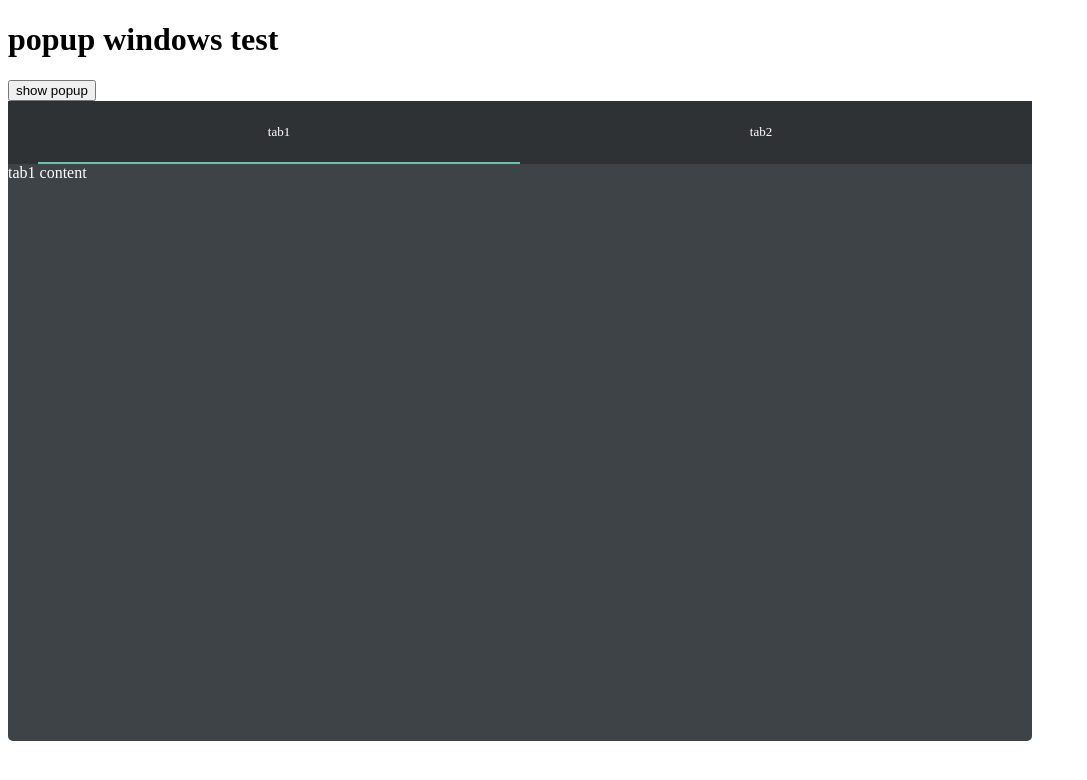
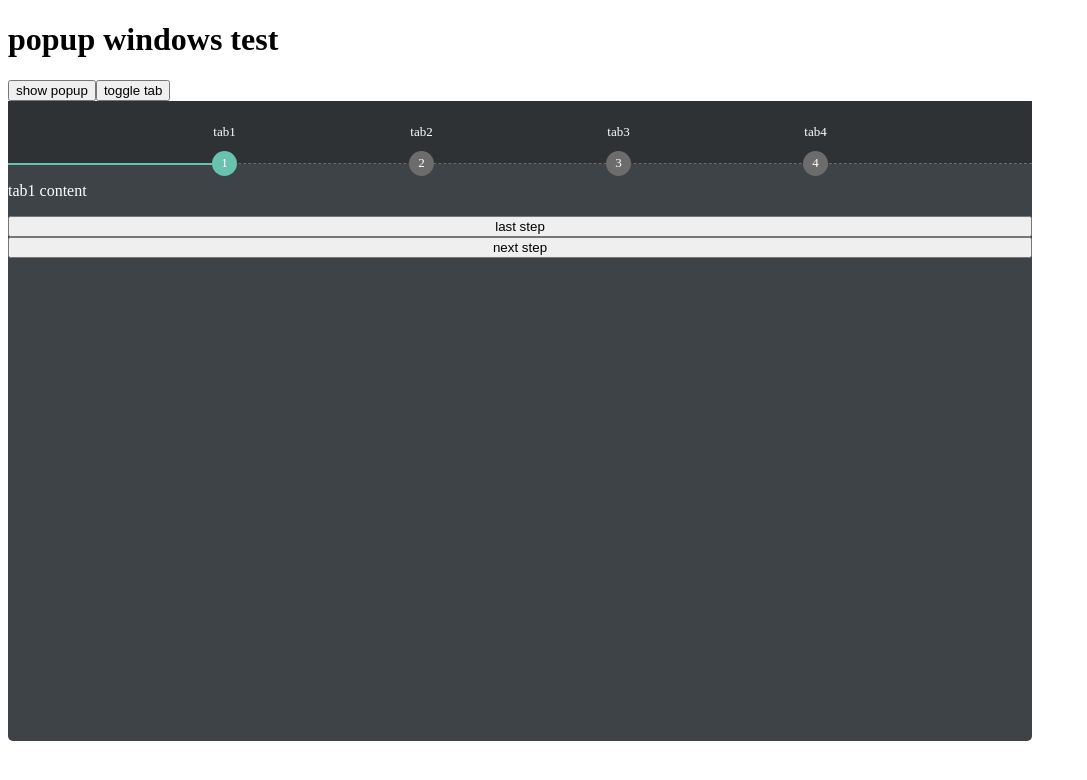
Before and after one commit to qq076qq076/popup-window, an Angular app: page / in a window 1280 px wide. Shown: the top 780 px of the page, without its empty margins (0-1087 px from the left). Built offline with nearby package versions, Linux system fonts and the light colour scheme.

Commit message:
增加步驟分頁元件

```diff
--- a/src/app/app.component.html
+++ b/src/app/app.component.html
@@ -1,10 +1,36 @@
 <div>
   <h1> popup windows test</h1>
   <button (click)="showPopup()">show popup</button>
+  <button (click)="showTab = !showTab">toggle tab</button>
 </div>
-<div class="tab-area">
+<div class="tab-area"
+     *ngIf="showTab">
   <app-tab (changeTab)="changeTab($event)">
     <app-tab-item label="tab1">tab1 content</app-tab-item>
     <app-tab-item label="tab2">tab2 content</app-tab-item>
   </app-tab>
 </div>
+<div class="tab-area">
+  <app-step-tab (changeTab)="changeTab($event)" #stepTab>
+    <app-tab-item label="tab1">
+      <p> tab1 content</p>
+      <button (click)="lastStep()">last step</button>
+      <button (click)="nextStep()">next step</button>
+    </app-tab-item>
+    <app-tab-item label="tab2">
+      <p> tab2 content</p>
+      <button (click)="lastStep()">last step</button>
+      <button (click)="nextStep()">next step</button>
+    </app-tab-item>
+    <app-tab-item label="tab3">
+      <p> tab3 content</p>
+      <button (click)="lastStep()">last step</button>
+      <button (click)="nextStep()">next step</button>
+    </app-tab-item>
+    <app-tab-item label="tab4">
+      <p> tab4 content</p>
+      <button (click)="lastStep()">last step</button>
+      <button (click)="nextStep()">next step</button>
+    </app-tab-item>
+  </app-step-tab>
+</div>
--- a/src/app/app.component.ts
+++ b/src/app/app.component.ts
@@ -1,6 +1,7 @@
-import { Component, ComponentRef } from '@angular/core';
+import { Component, ComponentRef, ContentChild, ViewChild } from '@angular/core';
 import { PopupService } from './popup-window/popup.service';
 import { ShowContentComponent } from './show-content/show-content.component';
+import { StepTabComponent } from './step-tab/step-tab.component';
 
 @Component({
   selector: 'app-root',
@@ -12,16 +13,26 @@ export class AppComponent {
   comRef: ComponentRef<any>;
   titleList: string[] = ['表單設定', '題目編輯'];
   tab: string = this.titleList[0];
+  showTab = false;
+  @ViewChild('stepTab', { static: true }) stepTab: StepTabComponent;
 
   constructor(
     private popupService: PopupService
   ) { }
 
+  ngAfterContentInit(): void {
+    //Called after ngOnInit when the component's or directive's content has been initialized.
+    //Add 'implements AfterContentInit' to the class.
+    console.log(this.stepTab)
+  }
+
   showPopup() {
     this.comRef = this.popupService.open(
       ShowContentComponent,
-      () => { this.close(); },
-      { message: 'here is message' });
+      {
+        message: 'here is message',
+        close: this.close.bind(this)
+      });
   }
 
   close() {
@@ -35,4 +46,11 @@ export class AppComponent {
   console() {
     console.log('click')
   }
+
+  lastStep() {
+    this.stepTab.lastStep();
+  }
+  nextStep() {
+    this.stepTab.nextStep();
+  }
 }
--- a/src/app/app.module.ts
+++ b/src/app/app.module.ts
@@ -20,7 +20,7 @@ import { TabItemComponent } from './tab/tab-item/tab-item.component';
   ],
   imports: [
     BrowserModule,
-    BrowserAnimationsModule
+    BrowserAnimationsModule,
   ],
   entryComponents: [
     ShowContentComponent,
--- a/src/app/popup-window/overlay/overlay.component.ts
+++ b/src/app/popup-window/overlay/overlay.component.ts
@@ -13,7 +13,7 @@ import {
   ComponentRef
 } from '@angular/core';
 import { fadeInDown } from './popup-animation';
-import { Popup } from '../popup.service';
+import { Popup, PopupSetting } from '../popup.service';
 
 @Component({
   selector: 'app-overlay',
@@ -33,7 +33,7 @@ export class OverlayComponent {
     private injector: Injector,
   ) { }
 
-  createComponent(component: Type<Popup>, closeEvent: () => void, data?) {
+  createComponent(component: Type<Popup>, data: PopupSetting) {
     const factory = this.componentFactoryResolver.resolveComponentFactory(component);
     this.injectComponentRef = factory.create(this.injector);
     this.injectComponentRef.instance.data = data;
--- a/src/app/popup-window/popup.service.ts
+++ b/src/app/popup-window/popup.service.ts
@@ -12,6 +12,13 @@ import { OverlayComponent } from './overlay/overlay.component';
 export interface Popup {
   close: () => void;
   data: any;
+}
+
+export interface PopupSetting {
+  style?;
+  title?;
+  close?: () => void;
+  [propname: string]: any;
 }
 
 @Injectable({
@@ -29,14 +36,11 @@ export class PopupService {
     componentRef.destroy();
   }
 
-  open(component: Type<any>, closeEvent: () => void, data?) {
+  open(component: Type<any>, data: PopupSetting) {
     const factory = this.componentFactoryResolver.resolveComponentFactory(OverlayComponent);
     const overlayRef = factory.create(this.injector);
-    const bindData = {
-      ...data,
-      close: closeEvent,
-    };
-    overlayRef.instance.createComponent(component, closeEvent, bindData);
+    data.close = data.close || this.close.bind(this, overlayRef);
+    overlayRef.instance.createComponent(component, data);
     this.applicationRef.attachView(overlayRef.hostView);
     const { nativeElement } = overlayRef.location;
     document.body.appendChild(nativeElement);
--- a/src/app/step-tab/step-tab.component.css
+++ b/src/app/step-tab/step-tab.component.css
@@ -1,8 +1,57 @@
 :host {
+  width: 100%;
+  display: flex;
+  flex-direction: column;
+  color: #ffffff;
+}
+
+.tab-area {
+  display: flex;
+  height: 63px;
+  background-color: #2f3235;
+  box-sizing: border-box;
   padding: 0 118px;
-  height: 63px;
   width: 100%;
   border-bottom: 1px dashed #6c6c6c;
-  background-color: #2f3235;
+}
+
+.tab {
+  flex: 1;
   display: flex;
+  font-size: 13px;
+  align-items: center;
+  justify-content: center;
+  position: relative;
+  position: relative;
 }
+
+.tab.pointer{
+  cursor: pointer;
+}
+
+.tab::after {
+  content: attr(index);
+  display: flex;
+  align-items: center;
+  justify-content: center;
+  border-radius: 50%;
+  height: 25px;
+  width: 25px;
+  position: absolute;
+  bottom: -13px;
+  transition: all .3s ease;
+  background-color: rgb(104, 194, 174);
+  z-index: 999;
+}
+
+.tab.active~.tab::after{
+  background-color: rgb(108, 108, 108);
+}
+
+.progress {
+  height: 2px;
+  background: #68c2ae;
+  position: relative;
+  top: -1px;
+  transition: all .3s ease;
+}
--- a/src/app/step-tab/step-tab.component.html
+++ b/src/app/step-tab/step-tab.component.html
@@ -1 +1,13 @@
-<p>step-tab works!</p>
+<div class="tab-area">
+  <div class="tab"
+       *ngFor="let tab of tabItemList;let step = index"
+       [attr.index]="step+1"
+       [ngClass]="{'active': showTab == tab,'pointer':readyStep >= step}"
+       (click)="readyStep >= step && setCurrentTab(tab)">
+    {{tab.label}}
+  </div>
+</div>
+<div class="progress"
+     [style.width]="getwidth()"></div>
+
+<ng-template *ngTemplateOutlet="showTab.templateRef"></ng-template>
--- a/src/app/step-tab/step-tab.component.ts
+++ b/src/app/step-tab/step-tab.component.ts
@@ -1,15 +1,63 @@
-import { Component, OnInit } from '@angular/core';
+import { Component, ContentChildren, Output, EventEmitter, AfterContentInit, QueryList, Input } from '@angular/core';
+import { TabItemComponent } from '../tab/tab-item/tab-item.component';
+import { ChangeParam } from '../tab/tab.component';
+import { DomSanitizer } from '@angular/platform-browser';
 
 @Component({
   selector: 'app-step-tab',
   templateUrl: './step-tab.component.html',
   styleUrls: ['./step-tab.component.css']
 })
-export class StepTabComponent implements OnInit {
+export class StepTabComponent implements AfterContentInit {
+  // 切換tab時觸發 回傳要切換過去的tab的label
+  @Output() changeTab = new EventEmitter<ChangeParam>();
+  @ContentChildren(TabItemComponent) tabItemList: QueryList<TabItemComponent>;
+  @Input() tabPadding = 133;
+  // labelList: string[] = [];
+  showTab: TabItemComponent;
+  // step 從0開始
+  readyStep = 0;
+  constructor(private domSanitizer: DomSanitizer) { }
 
-  constructor() { }
-
-  ngOnInit() {
+  lastStep() {
+    const step = this.getTabIndexByLabel(this.showTab);
+    if (step - 1 >= 0) {
+      const lastTab = this.tabItemList.toArray()[step - 1];
+      this.setCurrentTab(lastTab);
+    }
   }
 
+  nextStep() {
+    const step = this.getTabIndexByLabel(this.showTab);
+    if (step + 1 <= this.tabItemList.length - 1) {
+      const nextTab = this.tabItemList.toArray()[step + 1];
+      this.setCurrentTab(nextTab);
+    }
+  }
+
+  ngAfterContentInit(): void {
+    this.showTab = this.tabItemList.toArray()[0];
+  }
+
+  setCurrentTab(tab: TabItemComponent) {
+    if (tab !== this.showTab) {
+      const lastTab = this.showTab.label;
+      this.showTab = tab;
+      const step = this.getTabIndexByLabel(tab);
+      this.readyStep = (this.readyStep < step) ? step : this.readyStep;
+      this.showTab.click.emit();
+      this.changeTab.emit({ LastTab: lastTab, NextTab: tab.label });
+    }
+  }
+
+  getwidth() {
+    const allStep = this.tabItemList.length;
+    const nowStep = this.getTabIndexByLabel(this.showTab);
+    const width = `calc((100% - ${this.tabPadding * 2}px) / ${allStep} / 2 * ${1 + nowStep * 2} + ${this.tabPadding}px)`;
+    return this.domSanitizer.bypassSecurityTrustStyle(width);
+  }
+
+  private getTabIndexByLabel(tab: TabItemComponent) {
+    return this.tabItemList.toArray().findIndex((item: TabItemComponent) => tab === item);
+  }
 }
--- a/src/app/tab/tab.component.ts
+++ b/src/app/tab/tab.component.ts
@@ -1,7 +1,7 @@
 import { Component, Output, EventEmitter, ContentChildren, AfterContentInit } from '@angular/core';
 import { TabItemComponent } from './tab-item/tab-item.component';
 
-interface ChangeParam {
+export interface ChangeParam {
   LastTab: string;
   NextTab: string;
 }
```
